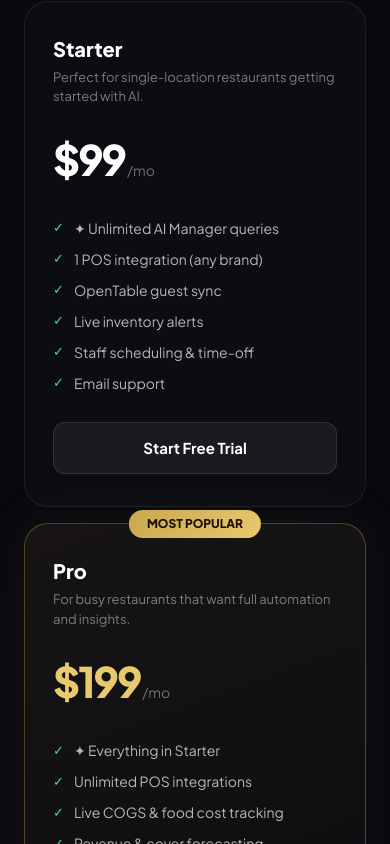
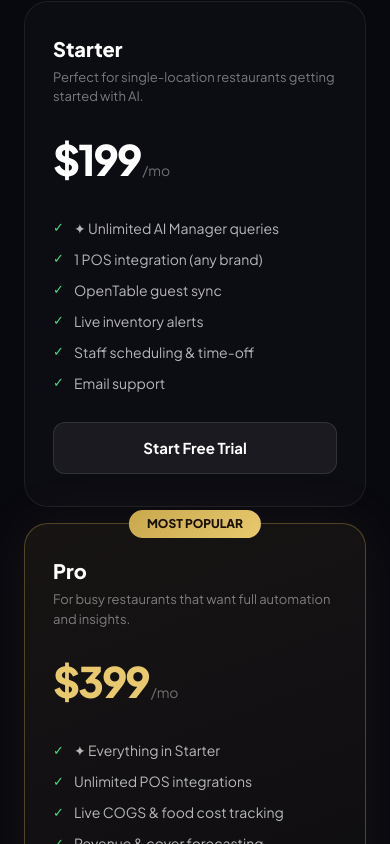
Before and after one commit to Wolkchen0/restly, a Next.js app: page / in a window 390 px wide. Shown: the part 4320-5164 px from the top of the page. Built offline with nearby package versions, Linux system fonts and the light colour scheme.

Commit message:
update pricing and add mobile sidebar

```diff
--- a/src/app/globals.css
+++ b/src/app/globals.css
@@ -1036,6 +1036,22 @@ body {
 
 /* Responsive */
 @media (max-width: 768px) {
+    .sidebar {
+        transform: translateX(-100%);
+        transition: transform 0.3s cubic-bezier(0.4, 0, 0.2, 1);
+        width: 280px;
+        box-shadow: 20px 0 60px rgba(0,0,0,0.8);
+    }
+
+    .sidebar.mobile-open {
+        transform: translateX(0);
+    }
+
+    .main-content {
+        margin-left: 0;
+        padding-top: 64px; /* Space for the mobile header */
+    }
+
     .kpi-grid {
         grid-template-columns: repeat(2, 1fr);
     }
@@ -1052,3 +1068,9 @@ body {
         padding: 60px 20px;
     }
 }
+
+@media (min-width: 769px) {
+    .desktop-only-hidden {
+        display: none !important;
+    }
+}
--- a/src/app/page.tsx
+++ b/src/app/page.tsx
@@ -70,7 +70,7 @@ const HOW_IT_WORKS = [
 const PRICING = [
     {
         name: "Starter",
-        price: "$99",
+        price: "$199",
         period: "/mo",
         desc: "Perfect for single-location restaurants getting started with AI.",
         color: "var(--border)",
@@ -88,7 +88,7 @@ const PRICING = [
     },
     {
         name: "Pro",
-        price: "$199",
+        price: "$399",
         period: "/mo",
         desc: "For busy restaurants that want full automation and insights.",
         color: "var(--gold)",
@@ -108,7 +108,7 @@ const PRICING = [
     },
     {
         name: "Enterprise",
-        price: "$399",
+        price: "$799",
         period: "/mo",
         desc: "For restaurant groups and multi-location chains.",
         color: "rgba(139,92,246,0.6)",
```
Also changed, not shown: src/components/Sidebar.tsx (+44 -1 lines).
